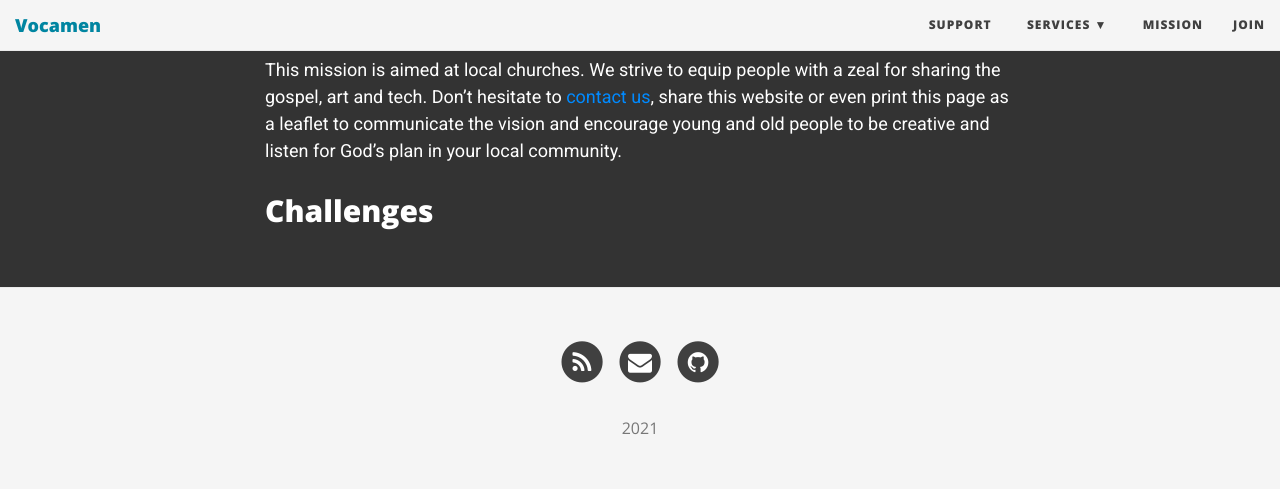
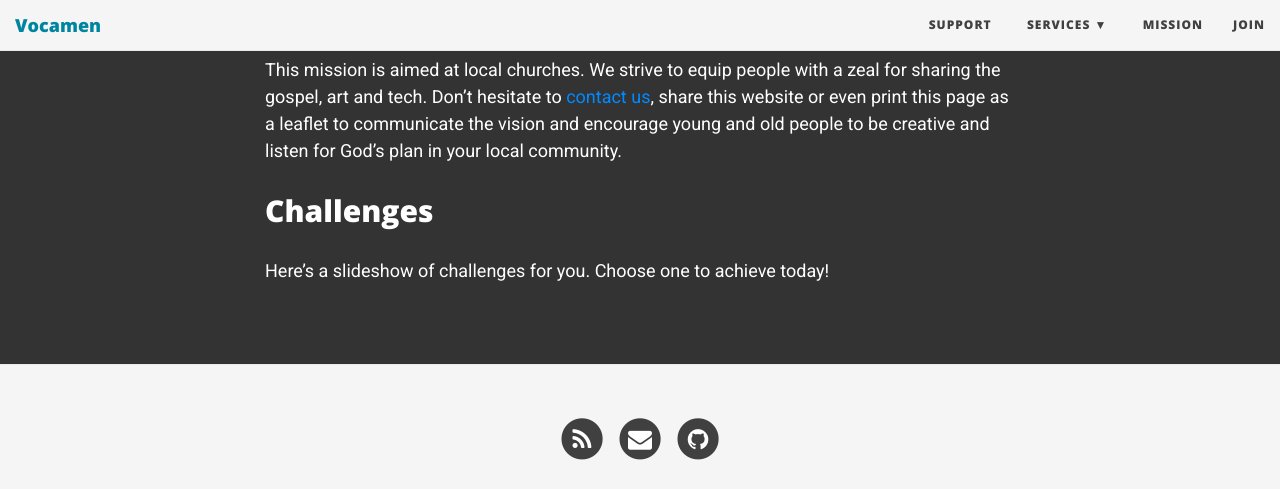
Before and after one commit to vocamen/vocamen.github.io, a Jekyll site: the page built from index.md, in a window 1280 px wide and 900 px high, scrolled down 3519 px, cut to the strip 0-489 px from the top of the window. Built offline with Jekyll 4.4.1, drawn with Linux system fonts in a browser that asks for light colours; nearby versions of some CDN libraries.

Commit message:
text challenges

```diff
--- a/_includes/indexcontent.md
+++ b/_includes/indexcontent.md
@@ -105,3 +105,4 @@ We strive to equip people with a zeal for sharing the gospel, art and tech.
 Don't hesitate to [contact us](more/engage/), share this website or even print this page as a leaflet to communicate the vision and encourage young and old people to be creative and listen for God's plan in your local community.
 
 ## Challenges
+Here's a slideshow of challenges for you. Choose one to achieve today!
```
